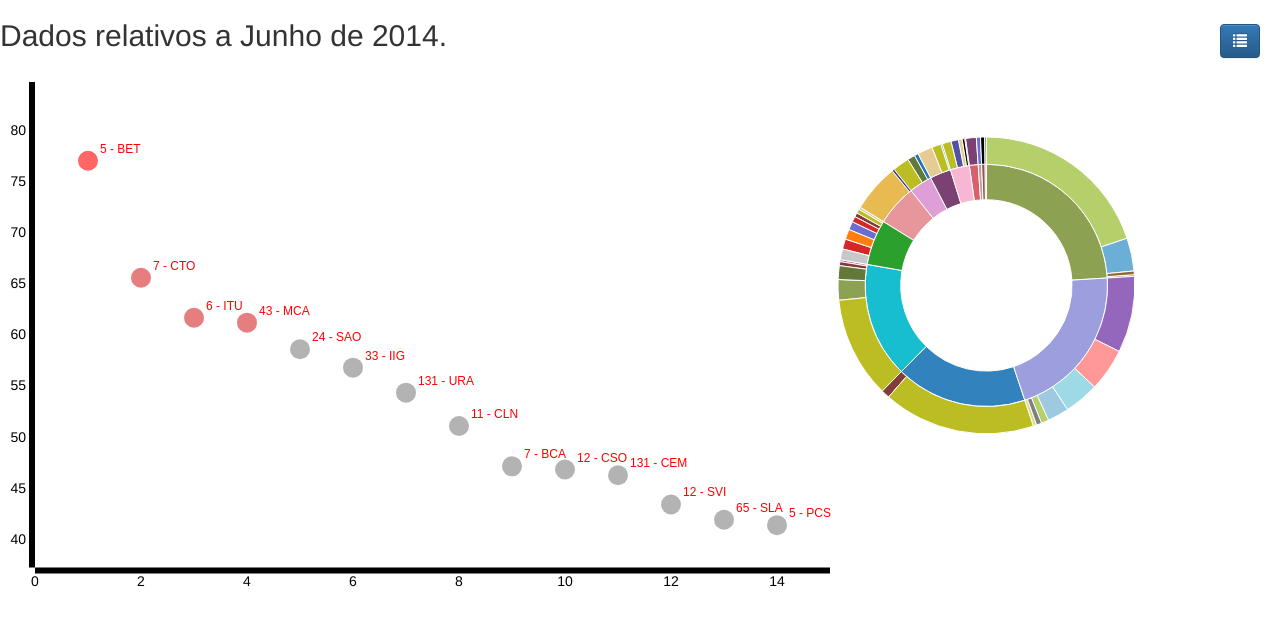
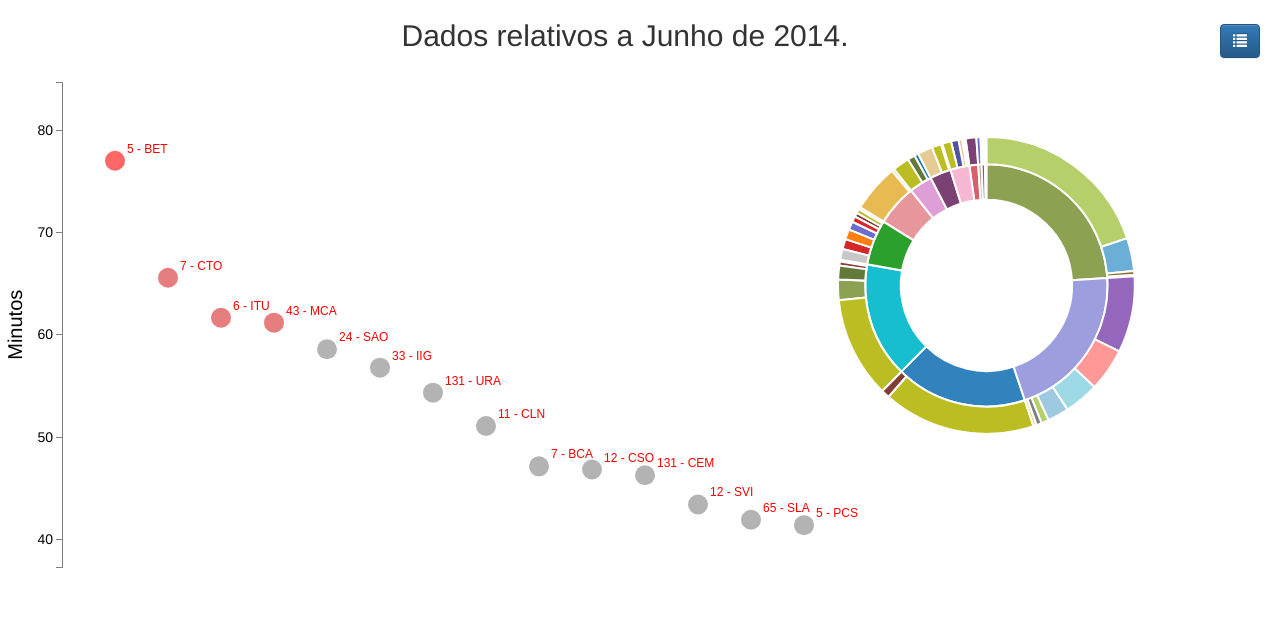
Before and after one commit to mmiguelcj/tpvd, a PHP site: page / in a window 1280 px wide. Shown: the part 51-678 px from the top of the page. Run offline with PHP 8.4, Linux system fonts and the light colour scheme.

Commit message:
>Retirei eixo x. > Tentei arrumar o TMR.

```diff
--- a/css/sunburst.css
+++ b/css/sunburst.css
@@ -37,8 +37,8 @@ body {
 
 #explanation {
   position: absolute;
-  top: 13.5em;
-  left: 13em;
+  top: 43%;
+  left: 30%;
   width: auto;
   text-align: center;
   color: #666;
--- a/css/visualizacao.css
+++ b/css/visualizacao.css
@@ -7,11 +7,14 @@ a {
     cursor: pointer;
 }
 
+h2{
+    text-align: center;
+}
 
 #scatteGraph{
     float: left;
     height: 68%;
-    left: -25px;
+    left: 2px;
     position: absolute;
     width: 68%;
 }
@@ -60,6 +63,16 @@ a {
 	 height: 100%;
 }
 
-#explanation{
-    left: 55%;
+path {
+    stroke: steelblue;
+    stroke-width: 2;
+    fill: none;
 }
+
+.axis path,
+.axis line {
+    fill: none;
+    stroke: grey;
+    stroke-width: 1;
+    shape-rendering: crispEdges;
+}
--- a/index.php
+++ b/index.php
@@ -9,7 +9,7 @@
 
 
 <title>TP Final de Visualização de Dados</title>
-<h2> Dados relativos a Junho de 2014.</h2>
+
 
 <link rel="stylesheet" href="css/visualizacao.css">
 <link rel="stylesheet" type="text/css" href="css/sunburst.css" />
--- a/js/scatterplot.js
+++ b/js/scatterplot.js
@@ -38,6 +38,7 @@ function createScatterplot(Data) {
     .attr('height', height + margin.top + margin.bottom)
     .attr('class', 'chart')
 
+
   // the main object where the chart and axis will be drawn
   var main = chart.append('g')
     .attr('transform', 'translate(' + margin.left + ',' + margin.top + ')')
@@ -52,17 +53,29 @@ function createScatterplot(Data) {
   main.append('g')
     .attr('transform', 'translate(0,' + height + ')')
     .attr('class', 'main axis date')
+    .style("visibility", "hidden")
     .call(xAxis);
 
   // draw the y axis
   var yAxis = d3.svg.axis()
     .scale(y)
-    .orient('left');
+    .orient('left').ticks(5);;
 
   main.append('g')
     .attr('transform', 'translate(0,0)')
     .attr('class', 'main axis date')
     .call(yAxis);
+
+
+  // Add the text label for the Y axis
+    main.append("text")
+        .attr("transform", "rotate(-90)")
+        .attr("y", 0 )
+        .attr("x",0 - (height / 2))
+        .attr("dy", "-2em")
+        .style("font-size", "20px")
+        .style("text-anchor", "middle")
+        .text("Minutos");
 
   // draw the graph object
   var g = main.append("svg:g");
@@ -86,14 +99,14 @@ function createScatterplot(Data) {
     }) // translate x value
     .attr("r", 10) // radius of circle
     .style("opacity", 0.6) // opacity of circle
-    .attr("fill", function(d){ //Colorindo bolinhas do grafico.
-        if (d < 60){
-          return  "grey";
-        }else if (d < 75){
-          return "rgb(214, 39, 40)";
-        }else{
-          return "red";
-        }
+    .attr("fill", function(d) { //Colorindo bolinhas do grafico.
+      if (d < 60) {
+        return "grey";
+      } else if (d < 75) {
+        return "rgb(214, 39, 40)";
+      } else {
+        return "red";
+      }
     });
 
 
--- a/js/sunburst.js
+++ b/js/sunburst.js
@@ -65,6 +65,7 @@ var colors = {
 
 function globalSun(json) {
   console.log(json);
+
   $("#sunburst").remove();
   $("#sequence").empty();
    $("#legend").empty();
@@ -82,6 +83,8 @@ function globalSun(json) {
     .append("svg:g")
     .attr("id", "container")
     .attr("transform", "translate(" + width / 2 + "," + height / 2 + ")");
+
+  //Arrumando posição TMR
 
 
   var partition = d3.layout.partition()
@@ -108,6 +111,7 @@ function globalSun(json) {
 }
 // Main function to draw and set up the visualization, once we have the data.
 function createSunburst(json, vis, partition, arc) {
+  //Arrumar o TMR
 
 
   //Acaba global
@@ -151,7 +155,6 @@ function createSunburst(json, vis, partition, arc) {
 
   // Get total size of the tree = value of root node from partition.
   totalSize = path.node().__data__.value;
-
 };
 
 // Fade all but the current sequence, and show it in the breadcrumb trail.
--- a/visualizacao.php
+++ b/visualizacao.php
@@ -1,4 +1,5 @@
 <div id="content" class="row">
+		<h2> Dados relativos a Junho de 2014.</h2>
 		<!--Grafico Scatterplot : col-md-8-->
 		<div id="scatteGraph" class="col">
 		</div>
@@ -40,8 +41,8 @@
 		<script type="text/javascript">
 			$(document).ready(function() {
 				scarter ();
-
 				parseSunburst("dados");
+				$("#explanation").appendTo("#sunburst");
 			});
 
 		</script>
```
